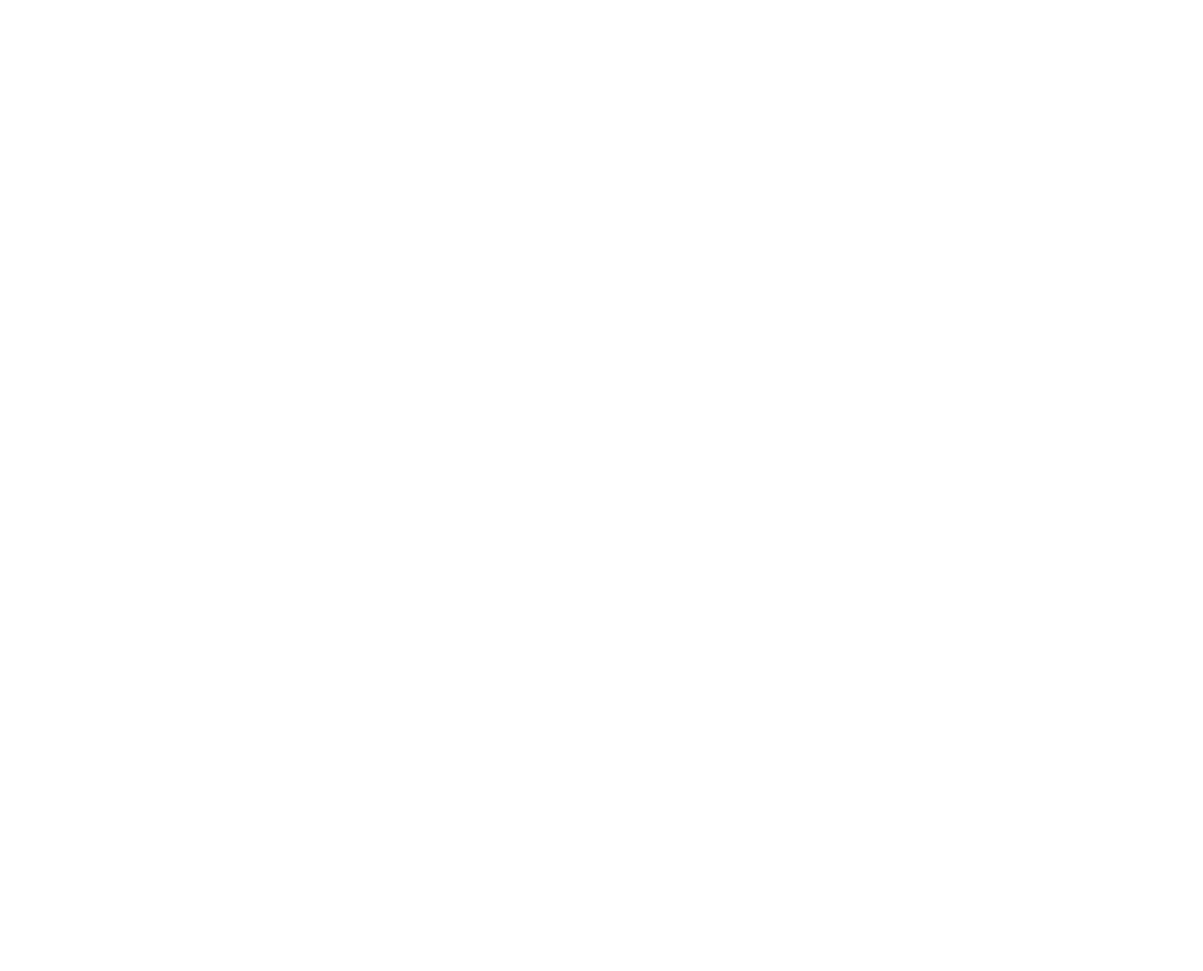
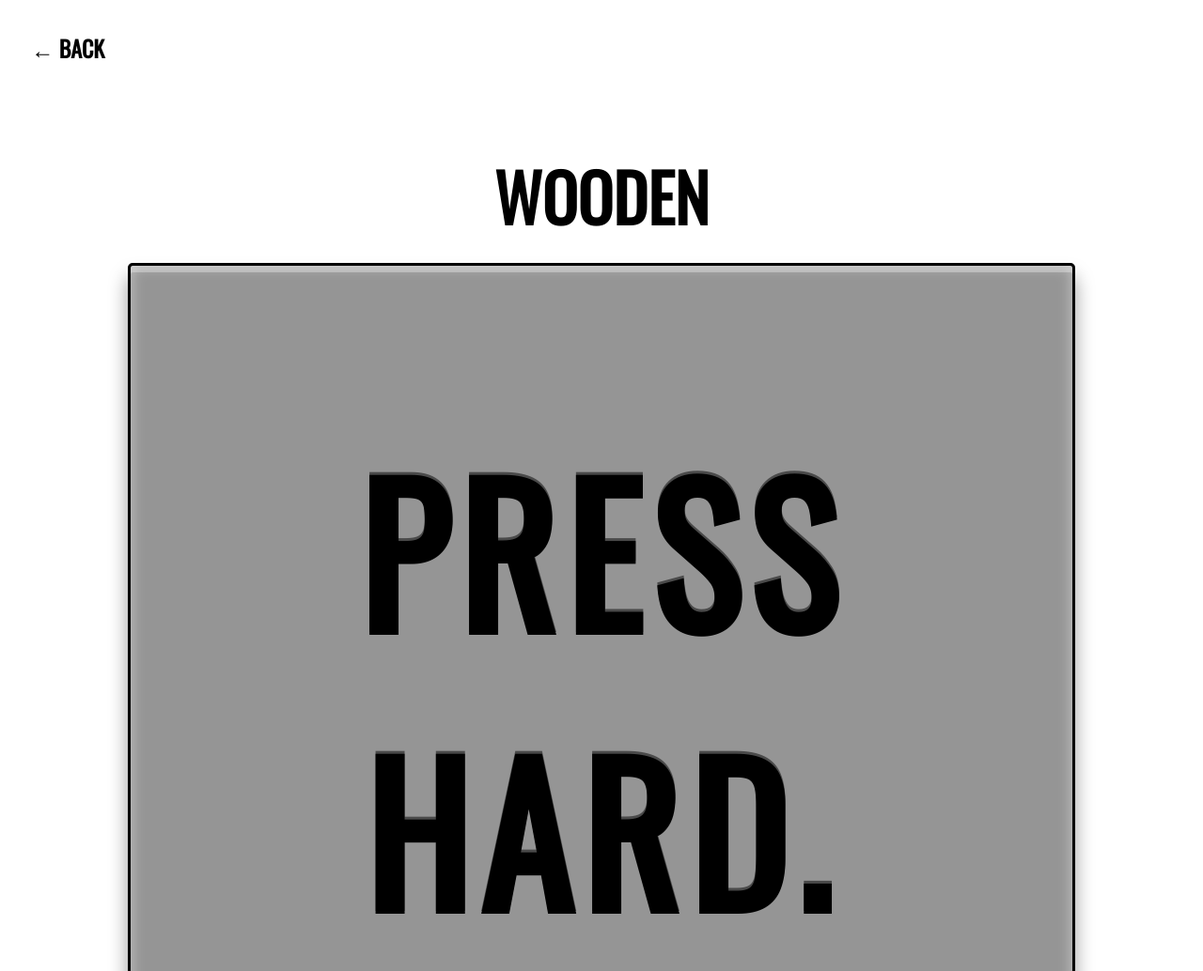
Before and after one commit to hsharriman/core-interaction, a plain HTML site: page exA/wooden.html in a window 1280 px wide. Shown: the top 1034 px of the page at 94% size. Before the commit the page ends 800 px from the top, so only its background shows below. Drawn offline with nearby package versions, Linux system fonts and the light colour scheme; a web font is replaced by a local one.

Commit message:
wooden progress

```diff
--- a/exA/css/index.css
+++ b/exA/css/index.css
@@ -1,3 +1,5 @@
+@import url("https://use.typekit.net/gxy6szy.css");
+
 body {
     font-family: Arial;
     margin: 10%;
@@ -101,6 +103,8 @@ width: 10%;
 }
 
 .imgcontainer {
+    block-size: intiial;
+    position: fixed;
     width: 100%;
     height: 40%;
 }
--- /dev/null
+++ b/exA/css/wooden.css
@@ -0,0 +1,83 @@
+@import url("https://use.typekit.net/gxy6szy.css");
+@import url('https://fonts.googleapis.com/css?family=Anton&display=swap');
+@import url('https://fonts.googleapis.com/css?family=Oswald&display=swap');
+body {
+    background-color: rgb(255, 255, 255);
+    font-family: 'Oswald', sans-serif;
+    font-weight: 700;
+    font-style: normal;
+    text-align: center;
+    padding: 10%;
+    perspective: 400;
+    -webkit-perspective: 400;
+}
+
+h1 {
+    font-size: 200px;
+    letter-spacing: 10px;
+    color: black;
+}
+h2 {
+    text-align: center;
+    font-size: 70px;
+    color: black;
+    top: 0;
+    margin: 2%;
+}
+
+a {
+    text-decoration: none;
+    color: black;
+}
+
+.back-btn {
+    position: absolute;
+    left: 0;
+    top: 0;
+    margin: 2%;
+    margin-top: 2%;
+    font-size: 24px;
+    color: black;
+}
+.btn-wrapper {
+    display: flex;
+    justify-content: center;
+    align-items: center;
+}
+
+.button {
+    display: inline-block;
+    text-decoration: none;
+    color: #fff;
+    font-weight: bold;
+    padding: 20px 70px;
+    font-size: 24px;
+    border: 3px solid black;
+    background: rgb(149,149,149);
+    /* background: linear-gradient(180deg, rgba(149,149,149,1) 0%, rgba(82,82,82,1) 100%); */
+    -webkit-border-radius: 5px;
+    -moz-border-radius: 5px;
+    border-radius: 5px;
+    text-shadow: 0px  -3px 0px rgba(0,0,0,.5);
+
+    -webkit-box-shadow: 0px 25px 0px #474747, 0px 15px 20px rgba(0,0,0,.4),inset 0px 7px 0px rgba(255,255,255,.3), inset 0px 0px 15px rgba(255,255,255,.5);
+    -moz-box-shadow: 0px 25px 0px #474747, 0px 15px 20px rgba(0,0,0,.4), inset 0px 7px 0px rgba(255,255,255,.3), inset 0px 0px 15px rgba(255,255,255,.5);
+    box-shadow: 0px 25px 0px #474747, 0px 15px 20px rgba(0,0,0,.4),inset 0px 7px 0px rgba(255,255,255,.3), inset 0px 0px 15px rgba(255,255,255,.5);
+
+    -webkit-transition: all .6s ease-in-out;
+    -moz-transition: all .6s ease-in-out;
+    transition: all .6s ease-in-out;
+}
+
+.button:active {
+    /* background: rgb(82,82,82); */
+    background: rgb(149,149,149);
+    /* background: linear-gradient(180deg, rgba(82,82,82,1) 0%, rgba(149,149,149,1) 100%); */
+    -webkit-box-shadow: 0px 2px 0px #474747, 0px 7px 10px rgba(0,0,0,.4), inset 0px 1px 0px rgba(255,255,255,.3), inset 0px 0px 3px rgba(255,255,255,.5);
+    -moz-box-shadow: 0px 2px 0px #474747, 0px 7px 10px rgba(0,0,0,.4), inset 0px 1px 0px rgba(255,255,255,.3), inset 0px 0px 3px rgba(255,255,255,.5);
+    box-shadow: 0px 2px 0px #474747, 0px 7px 10px rgba(0,0,0,.4), inset 0px 1px 0px rgba(255,255,255,.3), inset 0px 0px 3px rgba(255,255,255,.5);
+
+    -webkit-transform: translate(0, 25px) rotateX(20deg);
+    -moz-transform: translate(0, 25px);
+    transform: translate(0, 25px);
+}
--- a/exA/wooden.html
+++ b/exA/wooden.html
@@ -0,0 +1,12 @@
+<!DOCTYPE html>
+    <html>
+        <body>
+            <meta name="viewport" content="width=device-width, initial-scale=1">
+            <link rel="stylesheet" href="css/wooden.css">
+        </body>
+        <div class="back-btn"><a href="index.html">&larr; BACK</a></div>
+        <h2>WOODEN</h2>
+        <div class="btn-wrapper">
+            <a href="#" class="button"><h1>PRESS HARD.</h1></a>
+        </div>
+    </html>
```
